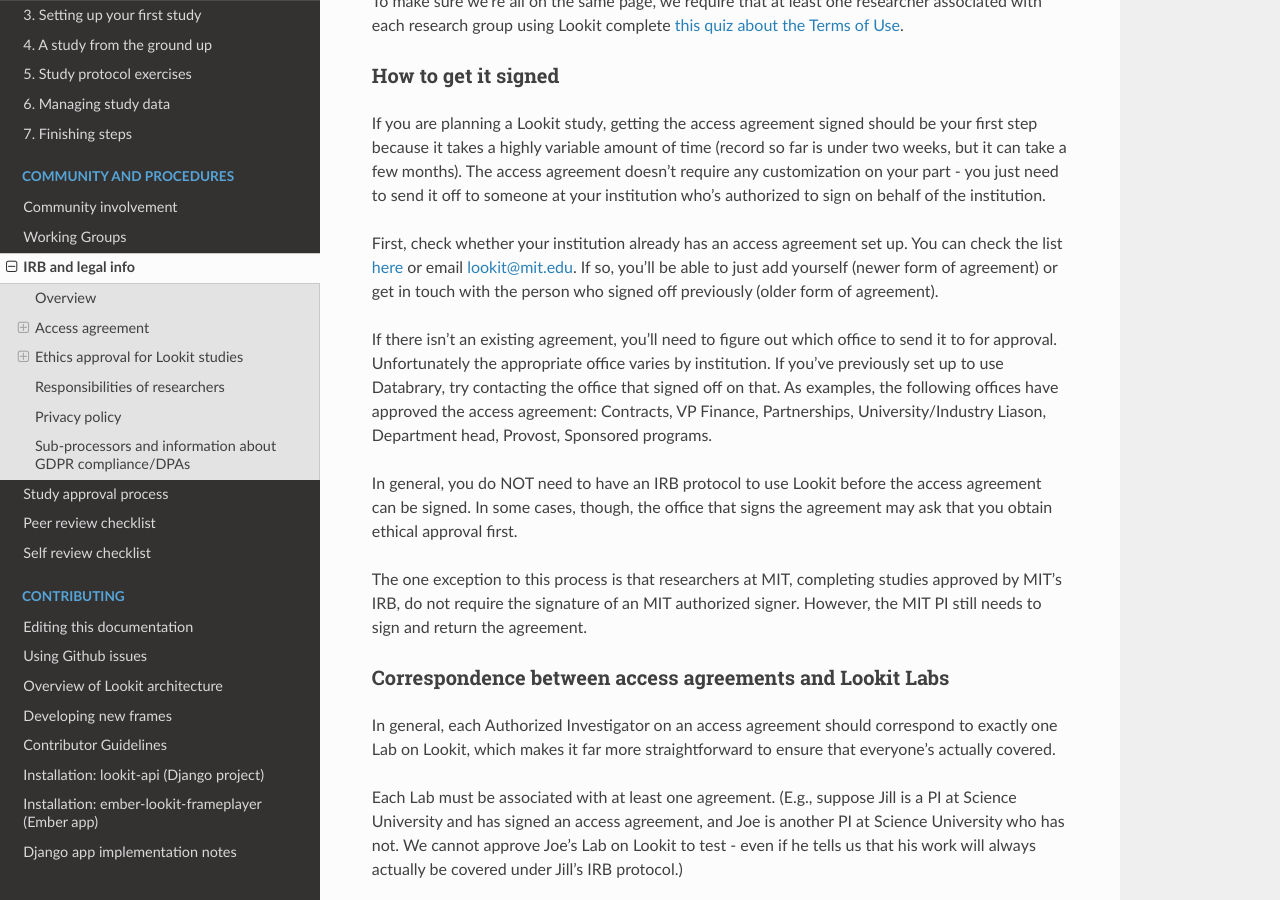
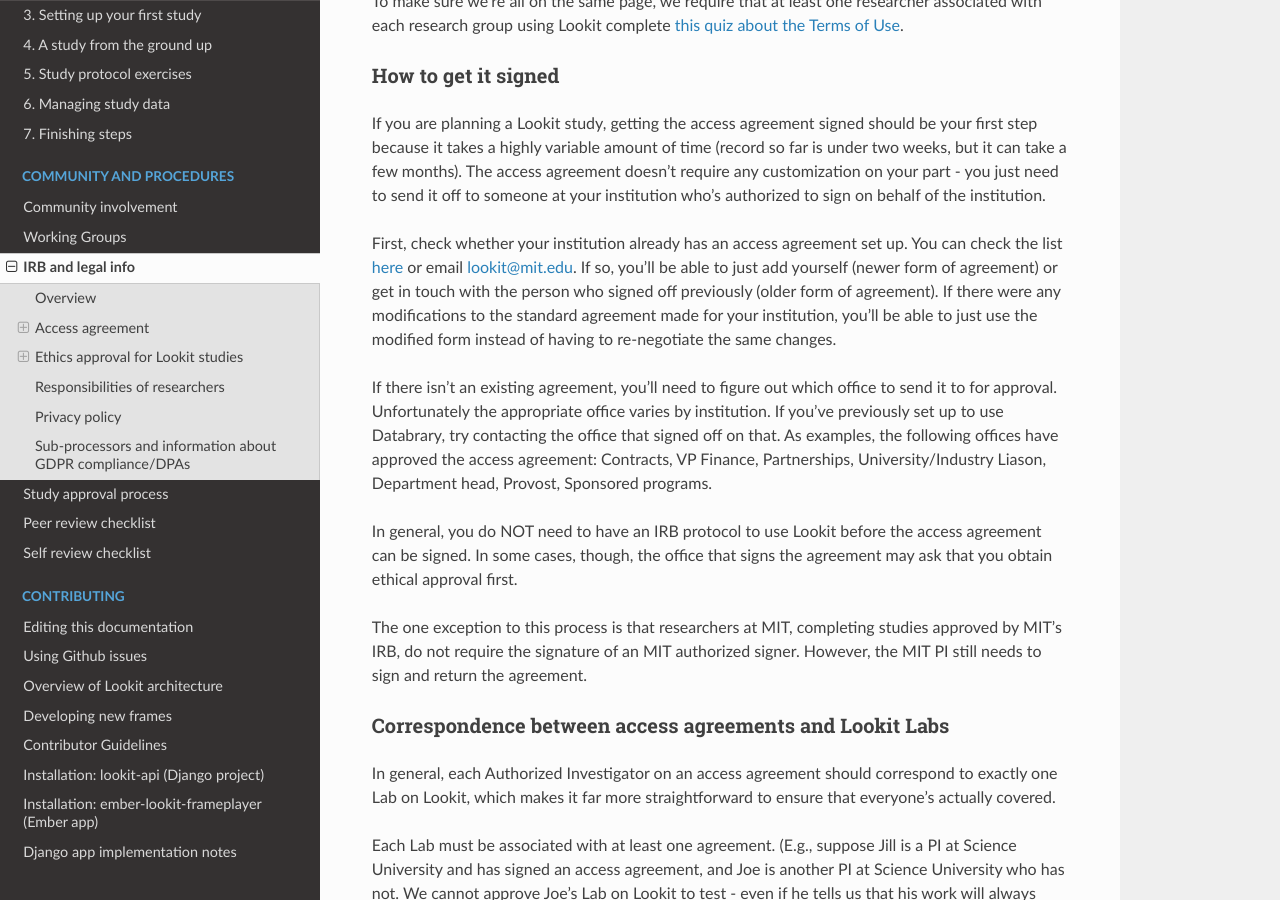
Before and after one commit to lookit/lookit-docs, a Sphinx documentation site: the page built from docs/source/community-irb-and-legal-information.rst, in a window 1280 px wide and 900 px high, scrolled down 924 px. Built offline with Sphinx 7.4.7 and the Read the Docs theme 2.0.0, drawn with Linux system fonts in a browser that asks for light colours.

Commit message:
I remembered what that sentence was going to say!

```diff
--- a/docs/source/community-irb-and-legal-information.rst
+++ b/docs/source/community-irb-and-legal-information.rst
@@ -49,7 +49,7 @@
 should be your first step because it takes a highly variable amount of
 time (record so far is under two weeks, but it can take a few months). The access agreement doesn't require any customization on your part - you just need to send it off to someone at your institution who’s authorized to sign on behalf of the institution.
 
-First, check whether your institution already has an access agreement set up. You can  check the list `here <https://lookit.mit.edu/scientists/>`__ or email lookit@mit.edu. If so, you'll be able to just add yourself (newer form of agreement) or get in touch with the person who signed off previously (older form of agreement).
+First, check whether your institution already has an access agreement set up. You can  check the list `here <https://lookit.mit.edu/scientists/>`__ or email lookit@mit.edu. If so, you'll be able to just add yourself (newer form of agreement) or get in touch with the person who signed off previously (older form of agreement). If there were any modifications to the standard agreement made for your institution, you'll be able to just use the modified form instead of having to re-negotiate the same changes.
 
 If there isn't an existing agreement, you'll need to figure out which office to send it to for approval. Unfortunately the appropriate office varies by institution. If you’ve previously set up to use Databrary, try contacting the office that signed off on that. As examples, the following offices have approved the access agreement: Contracts, VP Finance, Partnerships, University/Industry Liason, Department head, Provost, Sponsored programs.
 
```
